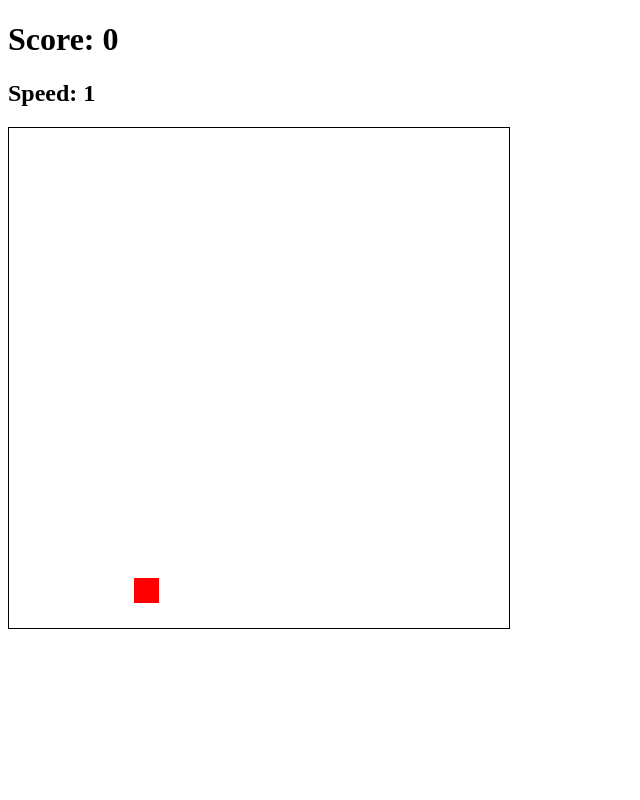
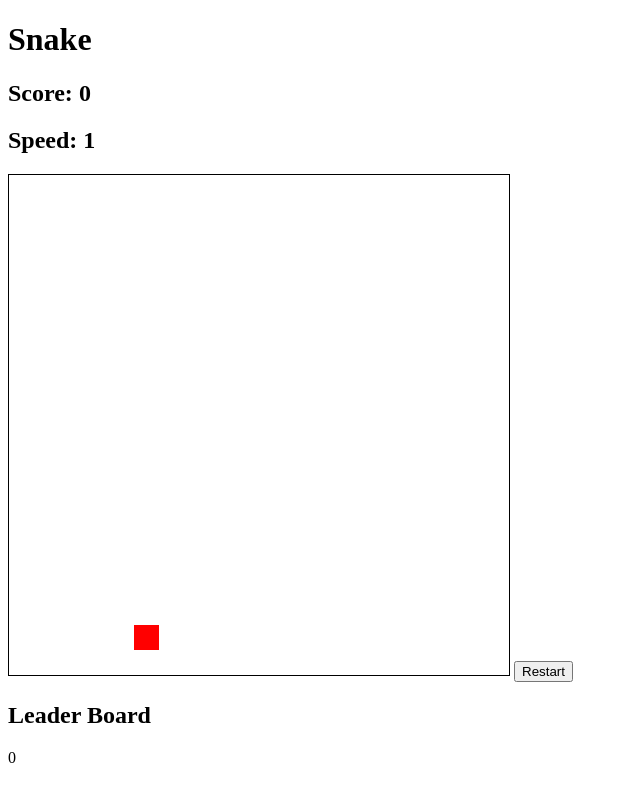
Before and after one commit to vitaliimak/snake, a website: page src/index.html in a window 1280 px wide. Shown: the whole page, without its empty margins (0-640 px from the left). Drawn offline with Linux system fonts and the light colour scheme.

Commit message:
Add leader board

```diff
--- a/src/index.html
+++ b/src/index.html
@@ -7,9 +7,15 @@
     <link rel="stylesheet" href="css/main.css">
 </head>
 <body id="body">
-    <h1>Score: <span id="score">0</span></h1>
+    <h1>Snake</h1>
+    <h2>Score: <span id="score">0</span></h2>
     <h2>Speed: <span id="speed">1</span></h2>
     <canvas id="board" width="500" height="500"></canvas>
+    <button type="button" id="button" onclick="restart()">Restart</button>
+    <div id="leaderBoard">
+        <h2>Leader Board</h2>
+    </div>
     <script src="js/main.js"></script>
+
 </body>
 </html>
--- a/src/js/main.js
+++ b/src/js/main.js
@@ -1,6 +1,7 @@
 const canvas = document.getElementById("board");
 const score = document.getElementById("score");
 const speed = document.getElementById("speed");
+const leaderBoard = document.getElementById("leaderBoard");
 const ctx = canvas.getContext("2d");
 const SIZE = 25;
 const BOARD = canvas.width;
@@ -13,7 +14,7 @@ const apple = {
   x: randomCoordinate(),
   y: randomCoordinate(),
 }
-const snake = [{
+let snake = [{
   x: BOARD / 2,
   y: BOARD / 2,
 }];
@@ -105,6 +106,11 @@ function drawSnake() {
     drawApple();
 
     if (collision(snake[i], BOARD)) {
+      const item = document.createElement("p");
+      item.innerText = score.innerText;
+      score.innerText = "0";
+      speed.innerText = "1";
+      leaderBoard.appendChild(item);
       console.error("Error!");
       clearInterval(interval);
       return;
@@ -146,4 +152,17 @@ function drawSnakeBox(box) {
   ctx.fillRect(box.x , box.y, SIZE, SIZE);
 }
 
+function restart() {
+  clearInterval(interval);
+  snake = [{
+    x: BOARD / 2,
+    y: BOARD / 2,
+  }];
+  score.innerText = "0";
+  speed.innerText = "1";
+  direction = "right";
+  moveApple();
+  interval = setInterval(drawSnake, calculateTimeInterval(speed));
+}
+
 main();
```
